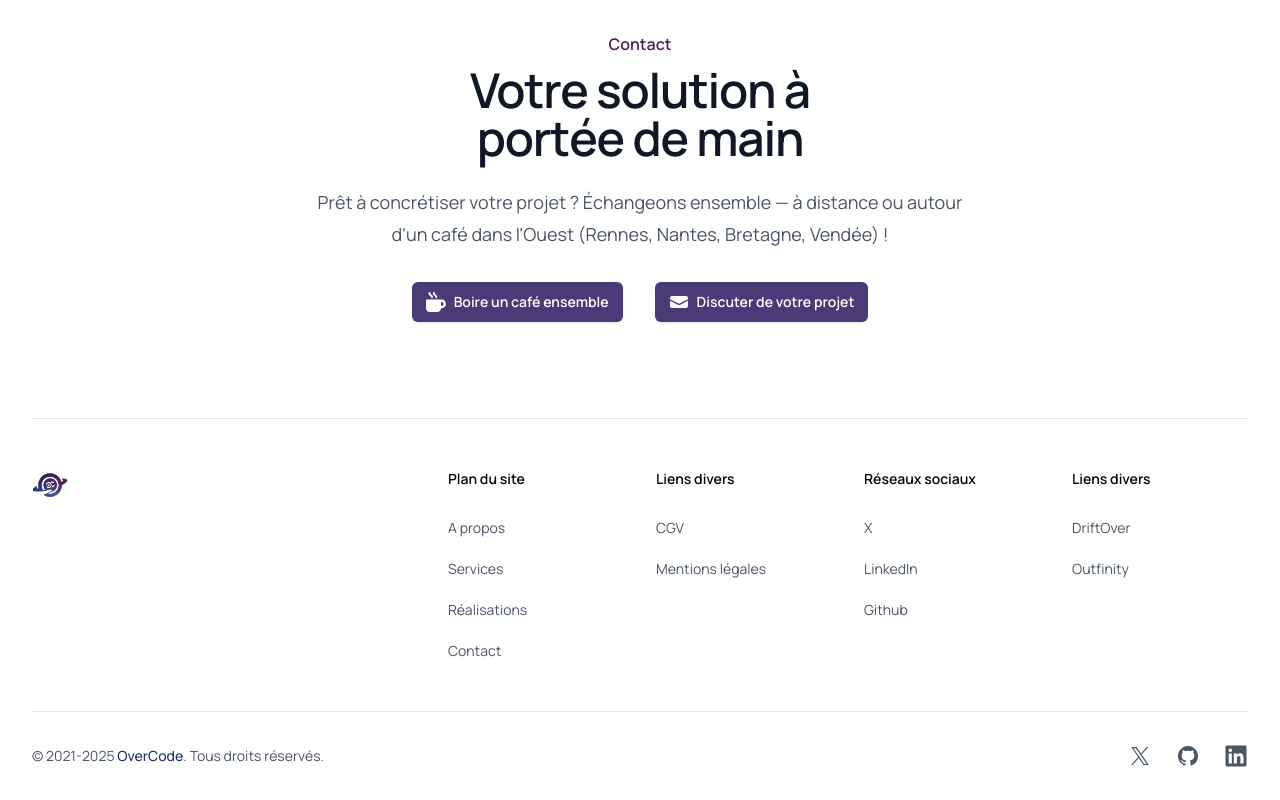
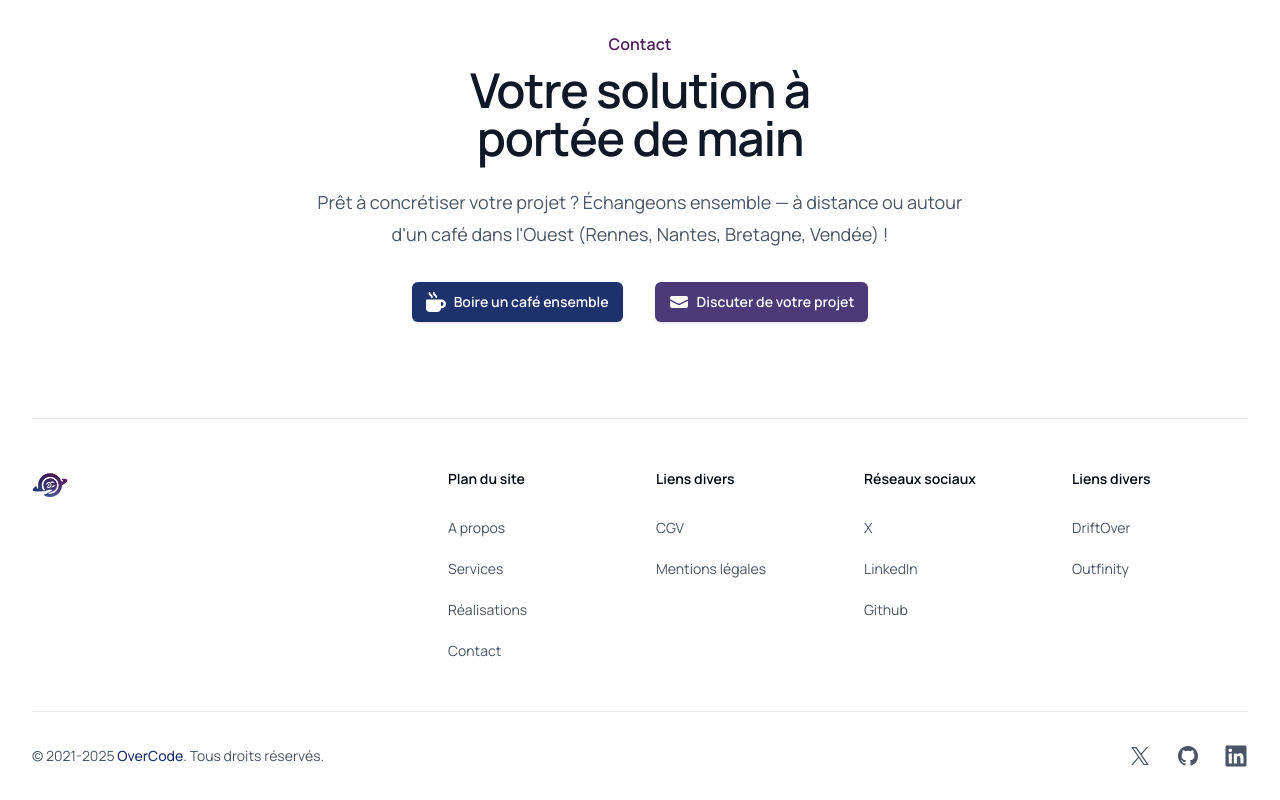
Before and after one commit to OverCodeFR/new-overcode.fr, a Next.js app: page / in a window 1280 px wide. Shown: the part 5169-5969 px from the top of the page. Built offline with nearby package versions, Linux system fonts and the light colour scheme.

Commit message:
fix footer section

```diff
--- a/src/app/components/FooterSection.tsx
+++ b/src/app/components/FooterSection.tsx
@@ -75,9 +75,9 @@ export default function FooterSection() {
                     <div className="mt-8 flex justify-center gap-x-8">
                         <a
                             href="mailto:contact@overcode.fr"
-                            className="rounded-md bg-accent px-3.5 py-2.5 text-sm font-semibold text-white shadow-sm hover:bg-secondary focus-visible:outline focus-visible:outline-2 focus-visible:outline-offset-2 focus-visible:outline-accent inline-flex gap-2 items-center"
+                            className="rounded-md bg-primary px-3.5 py-2.5 text-sm font-semibold text-white shadow-sm hover:bg-secondary focus-visible:outline focus-visible:outline-2 focus-visible:outline-offset-2 focus-visible:outline-accent inline-flex gap-2 items-center"
                         >
-                            <svg xmlns="http://www.w3.org/2000/svg" className="h-5" viewBox="0 0 512 512" fill="currentColor">
+                            <svg xmlns="http://www.w3.org/2000/svg" className="w-5" viewBox="0 0 512 512" fill="currentColor">
                                 <path d="M88 0C74.7 0 64 10.7 64 24c0 38.9 23.4 59.4 39.1 73.1l1.1 1C120.5 112.3 128 119.9 128 136c0 13.3 10.7 24 24 24s24-10.7 24-24c0-38.9-23.4-59.4-39.1-73.1l-1.1-1C119.5 47.7 112 40.1 112 24c0-13.3-10.7-24-24-24zM32 192c-17.7 0-32 14.3-32 32L0 416c0 53 43 96 96 96l192 0c53 0 96-43 96-96l16 0c61.9 0 112-50.1 112-112s-50.1-112-112-112l-48 0L32 192zm352 64l16 0c26.5 0 48 21.5 48 48s-21.5 48-48 48l-16 0 0-96zM224 24c0-13.3-10.7-24-24-24s-24 10.7-24 24c0 38.9 23.4 59.4 39.1 73.1l1.1 1C232.5 112.3 240 119.9 240 136c0 13.3 10.7 24 24 24s24-10.7 24-24c0-38.9-23.4-59.4-39.1-73.1l-1.1-1C231.5 47.7 224 40.1 224 24z"/></svg>
                             Boire un café ensemble
                         </a>
@@ -85,7 +85,7 @@ export default function FooterSection() {
                             href="mailto:contact@overcode.fr"
                             className="rounded-md bg-accent px-3.5 py-2.5 text-sm font-semibold text-white shadow-sm hover:bg-secondary focus-visible:outline focus-visible:outline-2 focus-visible:outline-offset-2 focus-visible:outline-accent inline-flex gap-2 items-center"
                         >
-                            <EnvelopeIcon className="h-5"/>Discuter de votre projet
+                            <EnvelopeIcon className="w-5"/>Discuter de votre projet
                         </a>
                     </div>
                 </div>
```
